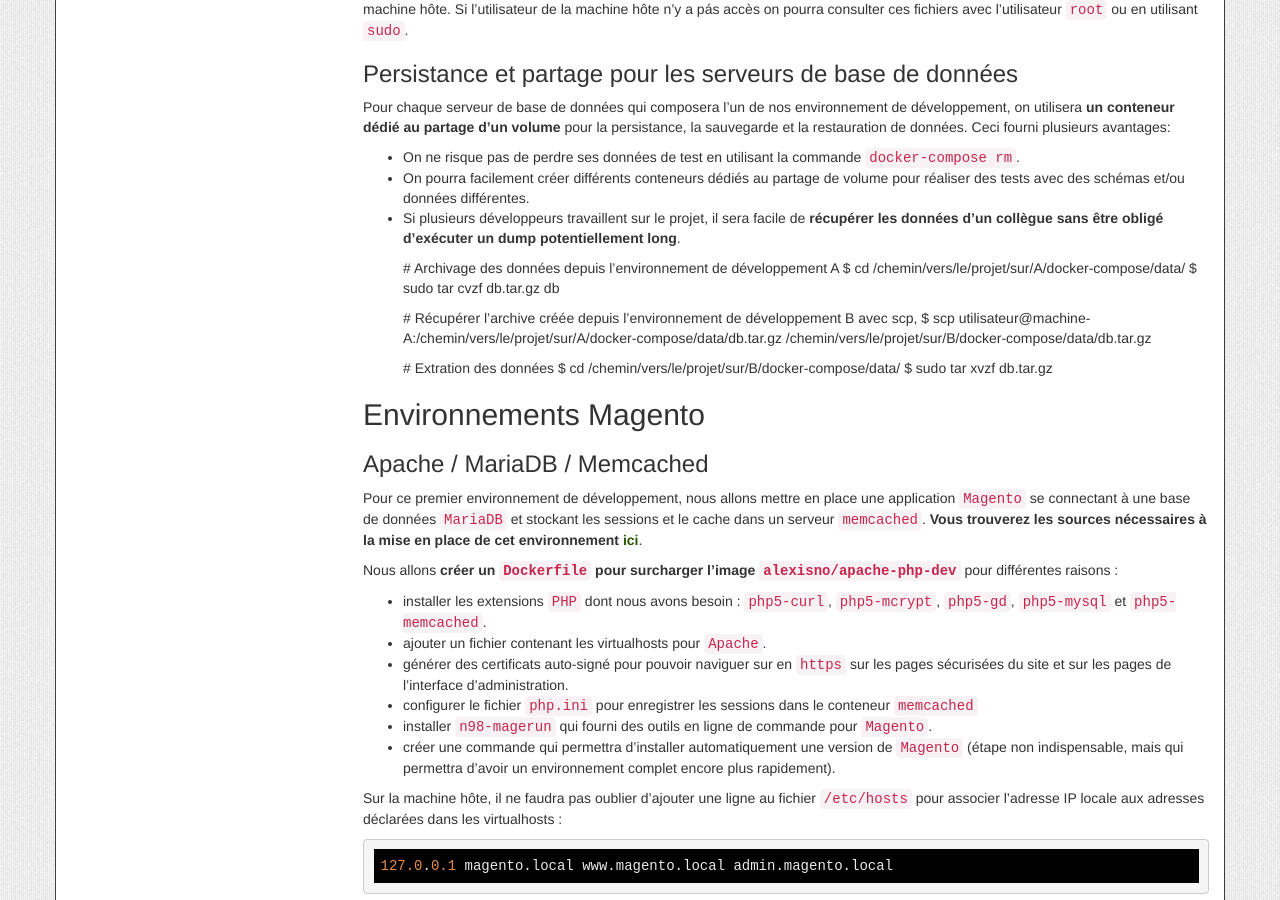
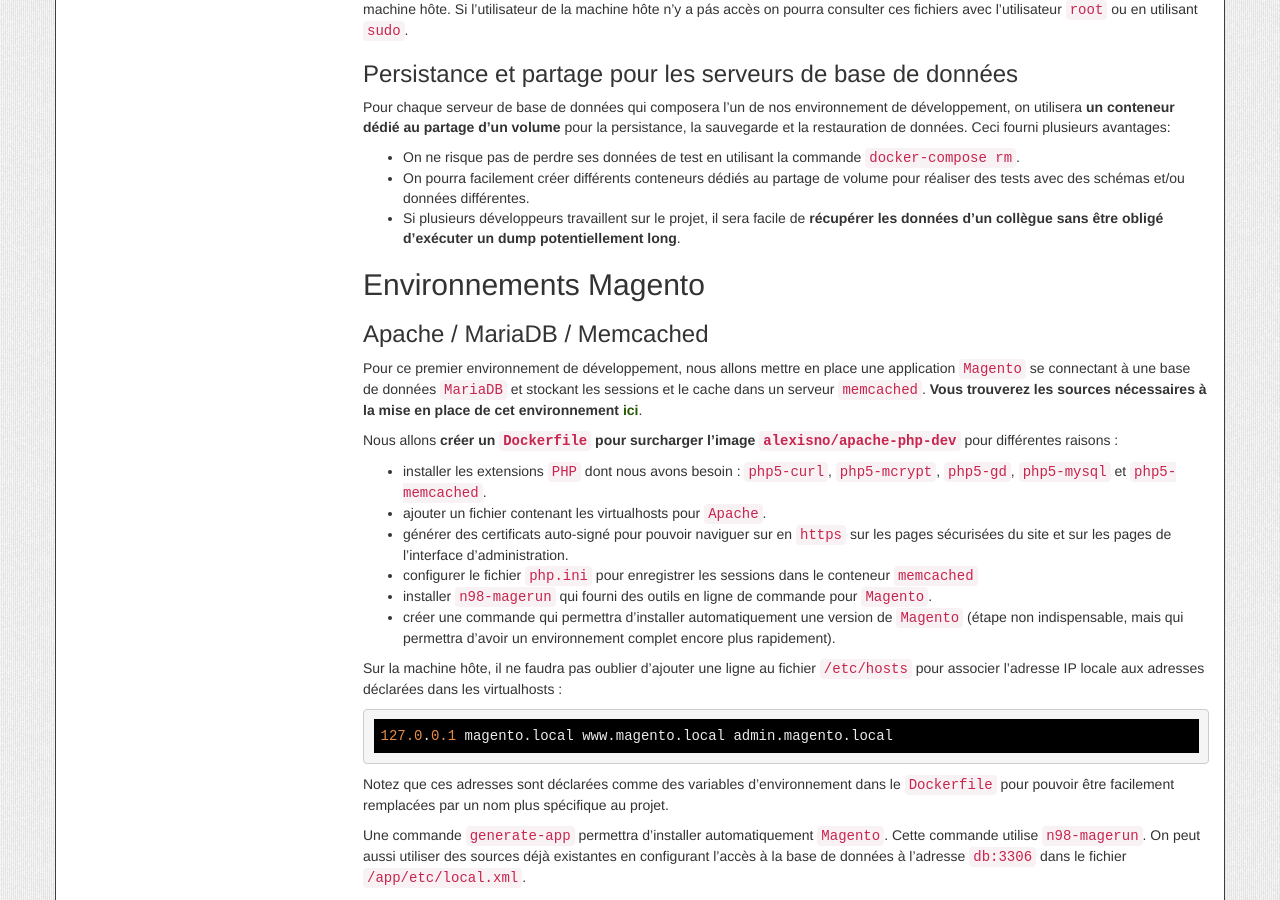
Before and after one commit to AlexisNo/alexisno.github.io, a Jekyll site: the page built from _posts/2015-01-23-monter-ses-environnements-de-developpement-avec-docker-partie-3.md, in a window 1280 px wide and 900 px high, scrolled down 1598 px. Built offline with Jekyll 4.4.1, drawn with Linux system fonts in a browser that asks for light colours; nearby versions of some CDN libraries; comment, search, counter and statistics services are not loaded.

Commit message:
Delete obsolete content

```diff
--- a/_posts/2015-01-23-monter-ses-environnements-de-developpement-avec-docker-partie-3.md
+++ b/_posts/2015-01-23-monter-ses-environnements-de-developpement-avec-docker-partie-3.md
@@ -45,7 +45,6 @@
 
 Il existe beaucoup d'autres [commandes utiles](http://docs.docker.com/v1.7/compose/cli/).
 
-
 ### Arborescence générale
 
 Chaque environnement de développement que nous allons mettre en place suivra les mêmes principes :
@@ -57,13 +56,11 @@
 
 A vous de modifier cette structure pour vos projets si vous le souhaitez.
 
-
 ### Gestion des droits sur les fichiers partagés entre les conteneurs et la machine hôte
 
 Pour chaque environnement de développement, **les sources du projet appartiendront à l'utilisateur `dev` du conteneur**. Si l'utilisateur de la machine hôte a un couple `UID` / `GID` différent de 1000, on pourra **utiliser la commande `change-dev-id`** [décrite dans l'article précédent](http://127.0.0.1:4000/monter-ses-environnements-de-developpement-avec-docker-partie-2/#gestion-des-droits-sur-les-fichiers-partags-entre-les-conteneurs-et-la-machine-hte).
 
 En revanche, **les ressources du dossier `/docker-compose/data` appartiendront éventuellement à un autre utilisateur** (mysql, postgresql, www-data ...). Si tel est le cas, ces fichiers auront des permissions qui ne correspondront pas à l'environnement de la machine hôte. Si l'utilisateur de la machine hôte n'y a pás accès on pourra consulter ces fichiers avec l'utilisateur `root` ou en utilisant `sudo`.
-
 
 ### Persistance et partage pour les serveurs de base de données
 
@@ -72,17 +69,6 @@
 * On ne risque pas de perdre ses données de test en utilisant la commande `docker-compose rm`.
 * On pourra facilement créer différents conteneurs dédiés au partage de volume pour réaliser des tests avec des schémas et/ou données différentes.
 * Si plusieurs développeurs travaillent sur le projet, il sera facile de **récupérer les données d'un collègue sans être obligé d'exécuter un dump potentiellement long**.
-
-    # Archivage des données depuis l'environnement de développement A
-    $ cd /chemin/vers/le/projet/sur/A/docker-compose/data/
-    $ sudo tar cvzf db.tar.gz db
-
-    # Récupérer l'archive créée depuis l'environnement de développement B avec scp,
-    $ scp utilisateur@machine-A:/chemin/vers/le/projet/sur/A/docker-compose/data/db.tar.gz /chemin/vers/le/projet/sur/B/docker-compose/data/db.tar.gz
-
-    # Extration des données
-    $ cd /chemin/vers/le/projet/sur/B/docker-compose/data/
-    $ sudo tar xvzf db.tar.gz
 
 
 ## Environnements Magento
```
